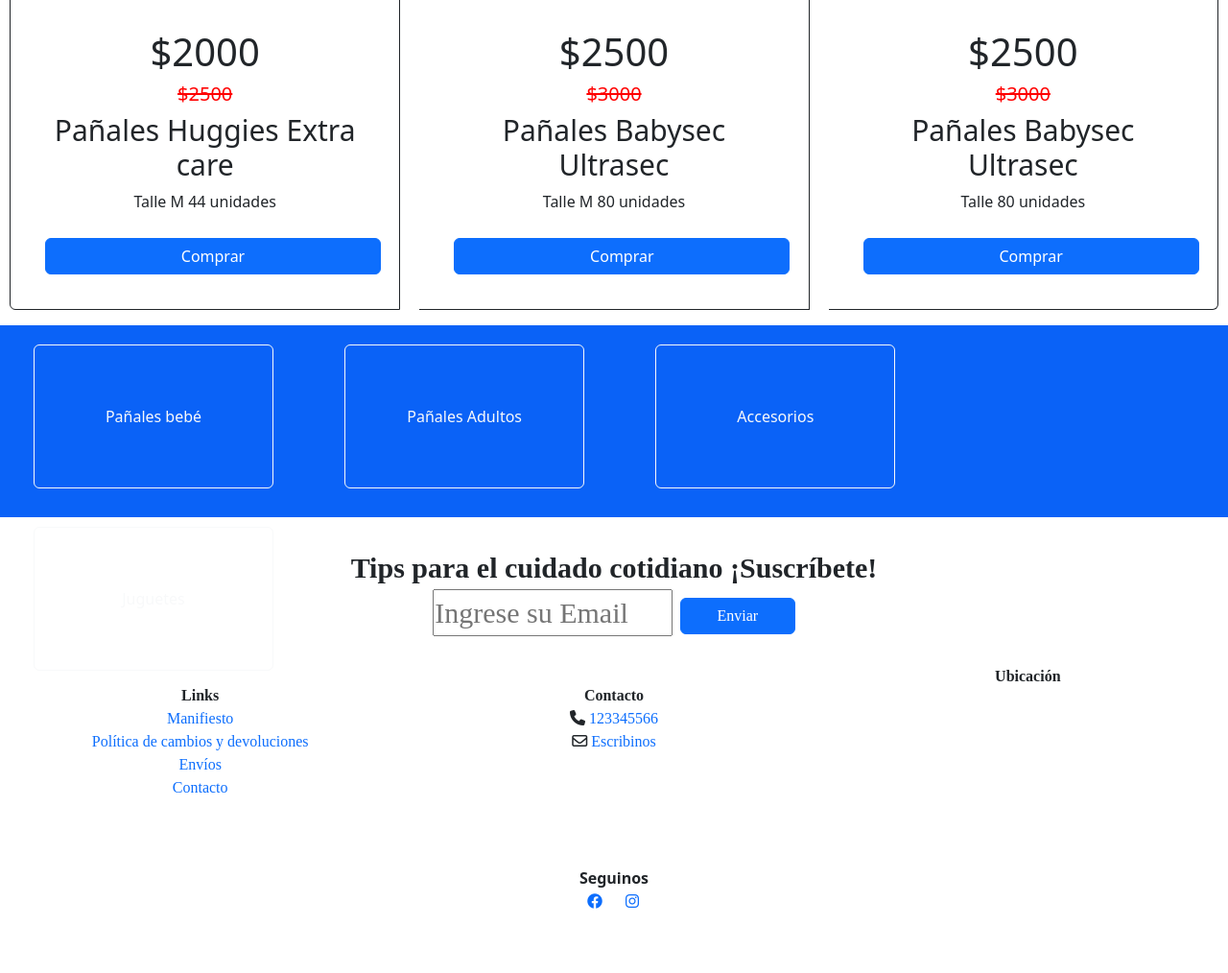
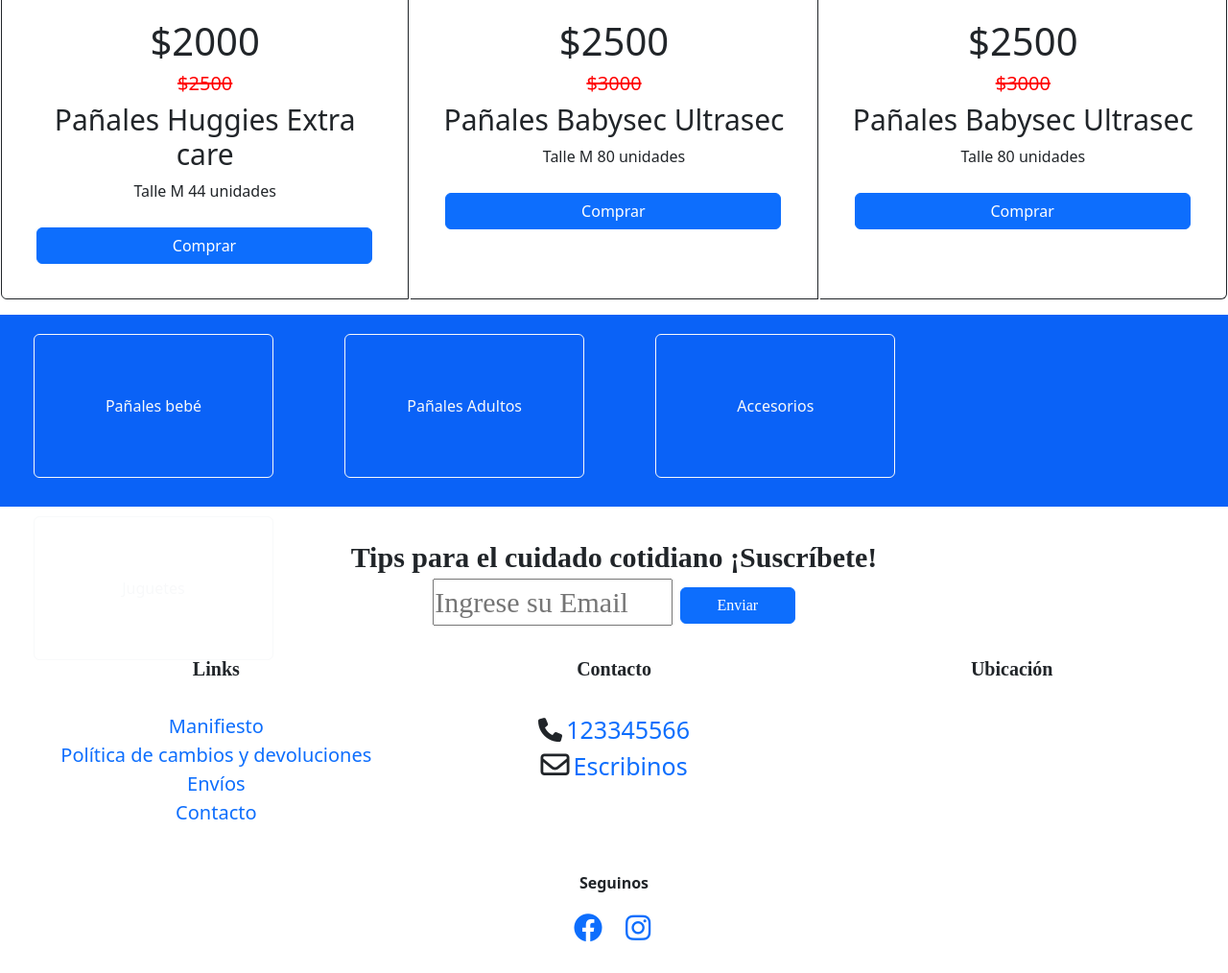
Before and after one commit to Oscarvallo/Carvallo-Oscar-Proyecto-Segunda-Entrega, a plain HTML site: page index.html in a window 1280 px wide. Shown: the part 1483-2497 px from the top of the page at 96% size. Before the commit the page ends 2464 px from the top, so only its background shows below. Drawn offline with nearby package versions, Linux system fonts and the light colour scheme; grey boxes are pictures that could not be loaded.

Commit message:
Arreglos del footer

```diff
--- a/assets/css/style.css
+++ b/assets/css/style.css
@@ -9,6 +9,7 @@
 .card.text-bg-dark.cardIndex{
     margin: 0px;
     padding: 0px;
+    border: none;
 
 }
 .card-title.inicio{
@@ -43,7 +44,7 @@
 
 
 .card.border-dark.mb-3.index{
-    margin: 10px;
+    margin: 1px;
 
 }
 .card-img-top.index{
@@ -77,13 +78,41 @@
 .btn.btn-outline-light.btnSecondaryIndexFooter:hover{
     transform: scale(1.1);
 }
-/*
-.asideInicio{
-    background-image: url(../img/bebe-inicio-jpg.jpg);
-    width: 100%;
-    height: 700px;
-    margin:0px 5px 0px 5px;
-    background-repeat: no-repeat;
+/* Pañales*/
+
+.card.border-dark.mb-3{
+    margin: 1px;
+
+}
+.card-img-top{
+    width: 250px;
+    height: 250px;
+    margin: 20px;
+
+}
+.card-img-top:hover{
+    transform: scale(1.1);
+}
+.card{
+    padding: 10px;
+    margin: 5px;
+}
+.card-title{
+    text-align: center;
+}
+.card-text{
+    text-align: center;
+}
+
+
+.btn.btn-primary.btnCard{
+    width: 250px;
+}
+.tituloPañales{
+    font-size: 50px;
+    text-align:center;
+    margin: 20px;
+}
 
 
 
@@ -158,22 +187,65 @@
 .footer{
     margin: 30px;
 }
+
+
+
+
+
+
+.linksFooter{
+    font-size: 20px;
+    margin: 30px;
+    font-family: 'Times New Roman', Times, serif;
+}
 .manifiesto{
     text-decoration: none;
+    font-size: 20px;
 }
 .polCam{
     text-decoration: none;
+    font-size: 20px;
 }
 .envios{
     text-decoration: none;
+    font-size: 20px;
 }
+.contactoLinks{
+    text-decoration: none;
+    font-size: 20px;
+}
+
 .contactoFooter{
+    margin: 30px;
+    font-family: 'Times New Roman', Times, serif;
+    font-size: 20px;
+}
+.fa-solid.fa-phone{
+    font-size: 25px;
+}
+.telefonoFooter{
+    font-size: 25px;
     text-decoration: none;
 }
-.telefonoFooter{
-    text-decoration: none;
+.far.fa-envelope{
+    font-size: 30px;
 }
 .correoFooter{
     text-decoration: none;
+    font-size: 25px;
 
 }
+.ubicacionFooter{
+    font-size: 20px;
+    margin-top: 30px;
+    margin-bottom: 20px;
+    font-family: 'Times New Roman', Times, serif;
+}
+.fa-brands.fa-facebook{
+    font-size: 30px;
+    margin-top: 20px;
+}
+.fa-brands.fa-instagram{
+    font-size: 30px;
+    margin-top: 20px;
+}
--- a/index.html
+++ b/index.html
@@ -100,7 +100,7 @@
                         </li>
                         </li>
                     </ul>
-            </div>
+                </div>
         </nav>
     </div>
     <main>
@@ -139,7 +139,8 @@
 
 
             <div class="card border-dark mb-3 index">
-                <img src="../assets/img/babysec-talle-m-80u-ultra-sec.jpg" class="card-img-top index img-fluid" alt="...">
+                <img src="../assets/img/babysec-talle-m-80u-ultra-sec.jpg" class="card-img-top index img-fluid"
+                    alt="...">
                 <div class="card-body index">
                     <h4 class="card-title indexPrecioDespues">$2500</h4>
                     <h5 class="card-title indexPrecioAntes"> $3000</h5>
@@ -179,9 +180,10 @@
         </div>
 
         <div class="row">
-            <div class="col text-center"
-                style="margin:50px 0px 50px 0px;  font-family: 'Times New Roman', Times, serif;">
-                <b>Links</b>
+            <div class="col text-center">
+                <div class="linksFooter">
+                    <b>Links</b>
+                </div>
                 <div>
                     <a href="https://es.wikipedia.org/wiki/Manifiesto" class="manifiesto"> Manifiesto</a>
                 </div>
@@ -195,12 +197,14 @@
                     <a href="https://www.ups.com/ar/es/shipping.page" class="envios">Envíos</a>
                 </div>
                 <div>
-                    <a href="../pages/contacto.html" class="contactoFooter">Contacto</a>
+                    <a href="./contacto.html" class="contactoLinks">Contacto</a>
                 </div>
 
             </div>
-            <div class="col text-center" style="margin: 50px; font-family: 'Times New Roman', Times, serif; ">
-                <b>Contacto</b>
+            <div class="col text-center">
+                <div class="contactoFooter">
+                    <b>Contacto</b>
+                </div>
                 <div>
                     <i class="fa-solid fa-phone"></i>
                     <a href="tel:+123345566" class="telefonoFooter">123345566</a>
@@ -211,13 +215,13 @@
                 </div>
             </div>
             <div class="col text-center">
-                <div style="margin-top: 30px;margin-bottom: 10px; font-family: 'Times New Roman', Times, serif;">
+                <div class="ubicacionFooter">
                     <b>Ubicación</b>
                 </div>
-                <div style="width: 100%;"><iframe class="maps" frameborder="0" scrolling="no" marginheight="0"
-                        marginwidth="0"
+                <div style="width: 100%; margin: 0px;"><iframe class="maps" frameborder="0" scrolling="no"
+                        marginheight="0" marginwidth="0"
                         src="https://maps.google.com/maps?width=100%25&amp;height=600&amp;hl=es&amp;q=av%20nazca%20y%20av%20rivadavia+(Mi%20nombre%20de%20egocios)&amp;t=&amp;z=15&amp;ie=UTF8&amp;iwloc=B&amp;output=embed"><a
-                            href="https://www.gps.ie/car-satnav-gps/">GPS car tracker</a></iframe></div>
+                            href="https://www.gps.ie/car-satnav-gps/" git>GPS car tracker</a></iframe></div>
 
             </div>
         </div>
```
Also changed, not shown: pages/contacto.html (+10 -6 lines), pages/envios.html (+13 -10 lines), pages/pañales.html (+13 -9 lines), pages/preguntas-frecuentes.html (+13 -10 lines).
